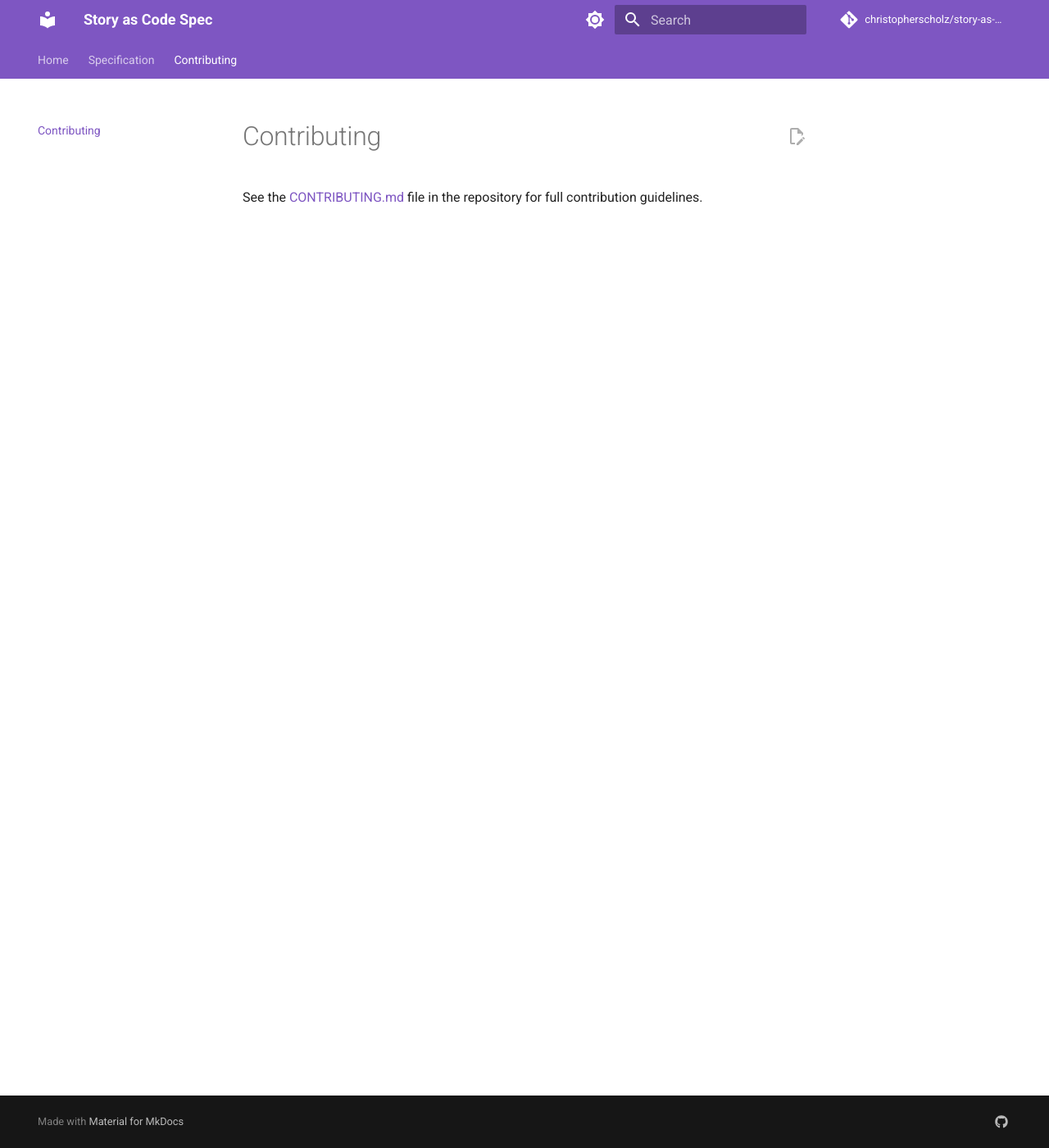
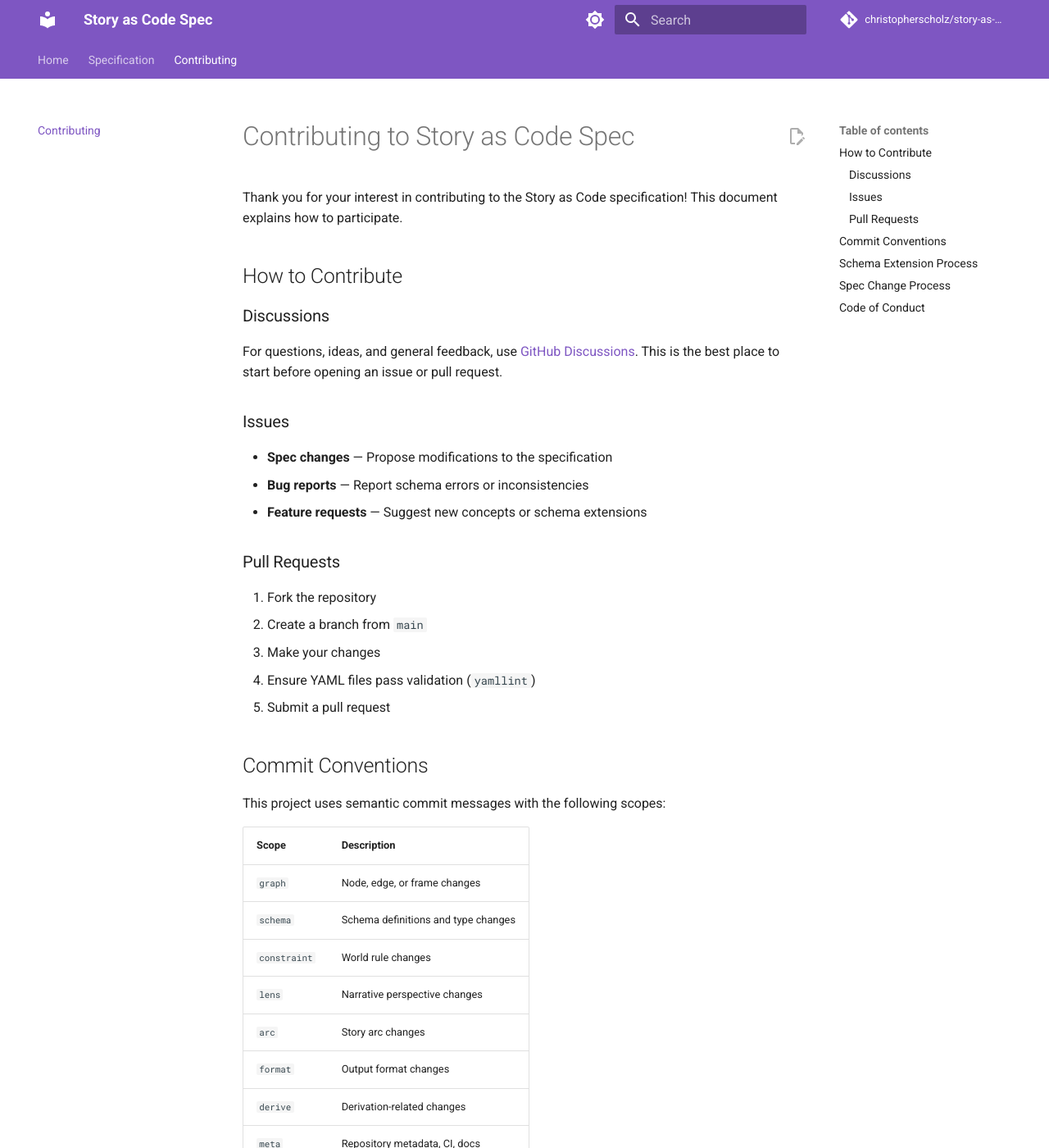
Before and after one commit to christopherscholz/story-as-code-spec, an MkDocs documentation site: the page built from docs/contributing.md, in a window 1280 px wide and 1400 px high. Shown: the whole window at 82% size. Built offline with MkDocs 1.6.1 and Material for MkDocs 9.7.7, drawn with Linux system fonts in a browser that asks for light colours; comment, search, counter and statistics services are not loaded; some of the changed text lies outside the part shown.

Commit message:
refactor(meta): make docs/ the single source for documentation
- README.md reduced to badges, elevator pitch, and link to docs site
- CONTRIBUTING.md (root) now references docs site
- docs/contributing.md contains the full contributing guide

Co-Authored-By: Claude Opus 4.6 (1M context) <noreply@anthropic.com>

```diff
--- a/docs/contributing.md
+++ b/docs/contributing.md
@@ -1,3 +1,62 @@
-# Contributing
+# Contributing to Story as Code Spec
 
-See the [CONTRIBUTING.md](https://github.com/christopherscholz/story-as-code-spec/blob/main/CONTRIBUTING.md) file in the repository for full contribution guidelines.
+Thank you for your interest in contributing to the Story as Code specification! This document explains how to participate.
+
+## How to Contribute
+
+### Discussions
+
+For questions, ideas, and general feedback, use [GitHub Discussions](https://github.com/christopherscholz/story-as-code-spec/discussions). This is the best place to start before opening an issue or pull request.
+
+### Issues
+
+- **Spec changes** — Propose modifications to the specification
+- **Bug reports** — Report schema errors or inconsistencies
+- **Feature requests** — Suggest new concepts or schema extensions
+
+### Pull Requests
+
+1. Fork the repository
+2. Create a branch from `main`
+3. Make your changes
+4. Ensure YAML files pass validation (`yamllint`)
+5. Submit a pull request
+
+## Commit Conventions
+
+This project uses semantic commit messages with the following scopes:
+
+| Scope | Description |
+|-------|-------------|
+| `graph` | Node, edge, or frame changes |
+| `schema` | Schema definitions and type changes |
+| `constraint` | World rule changes |
+| `lens` | Narrative perspective changes |
+| `arc` | Story arc changes |
+| `format` | Output format changes |
+| `derive` | Derivation-related changes |
+| `meta` | Repository metadata, CI, docs |
+
+Example: `feat(schema): add magic system node types`
+
+## Schema Extension Process
+
+To propose a new schema extension:
+
+1. Open an issue describing the use case
+2. Draft the schema YAML following the existing patterns in `schemas/`
+3. Include example node/edge definitions that use your schema
+4. Submit a pull request for review
+
+## Spec Change Process
+
+Changes to the core specification (`docs/spec.md`) require:
+
+1. An issue describing the motivation and proposed change
+2. Discussion in the issue or in Discussions
+3. A pull request with the spec change and any affected schema updates
+4. Review and approval
+
+## Code of Conduct
+
+This project follows the [Contributor Covenant Code of Conduct](https://github.com/christopherscholz/story-as-code-spec/blob/main/CODE_OF_CONDUCT.md). By participating, you agree to uphold this code.
```
Also changed, not shown: CONTRIBUTING.md (+2 -61 lines), README.md (+4 -88 lines).
